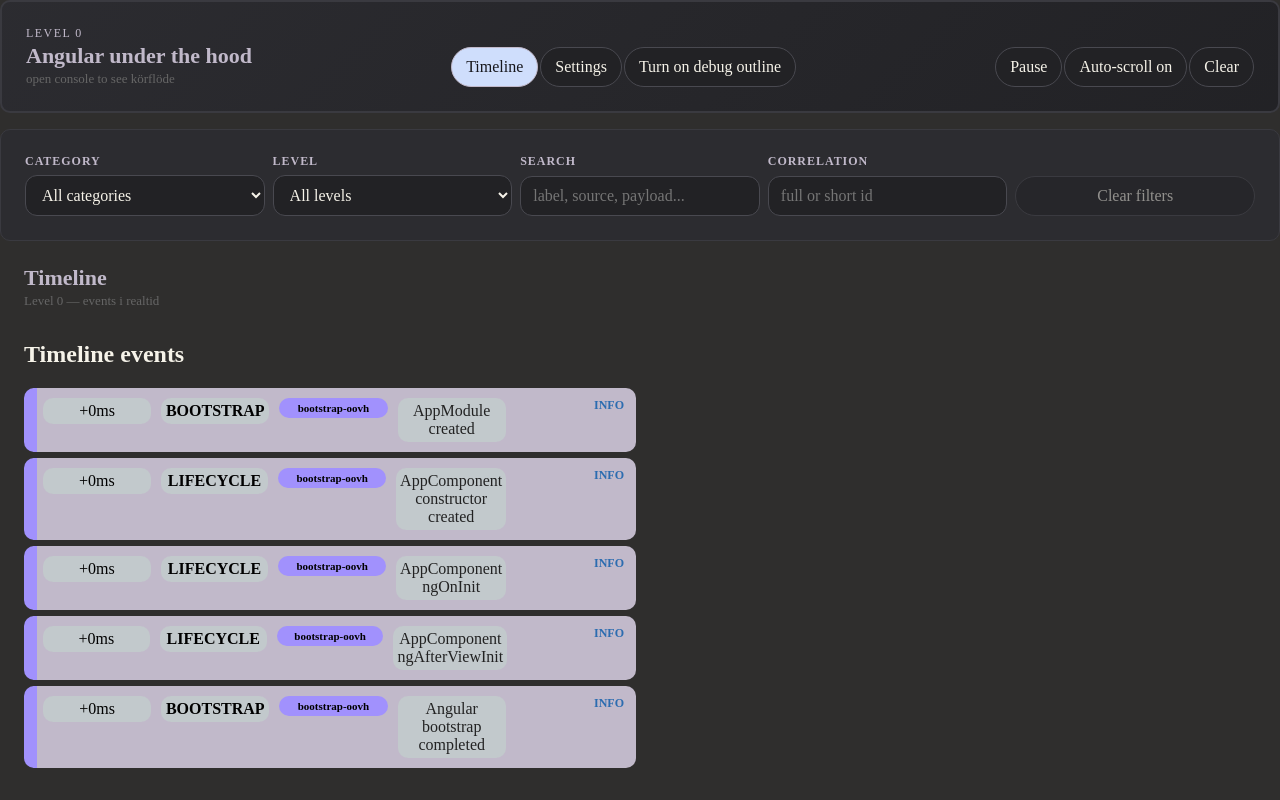
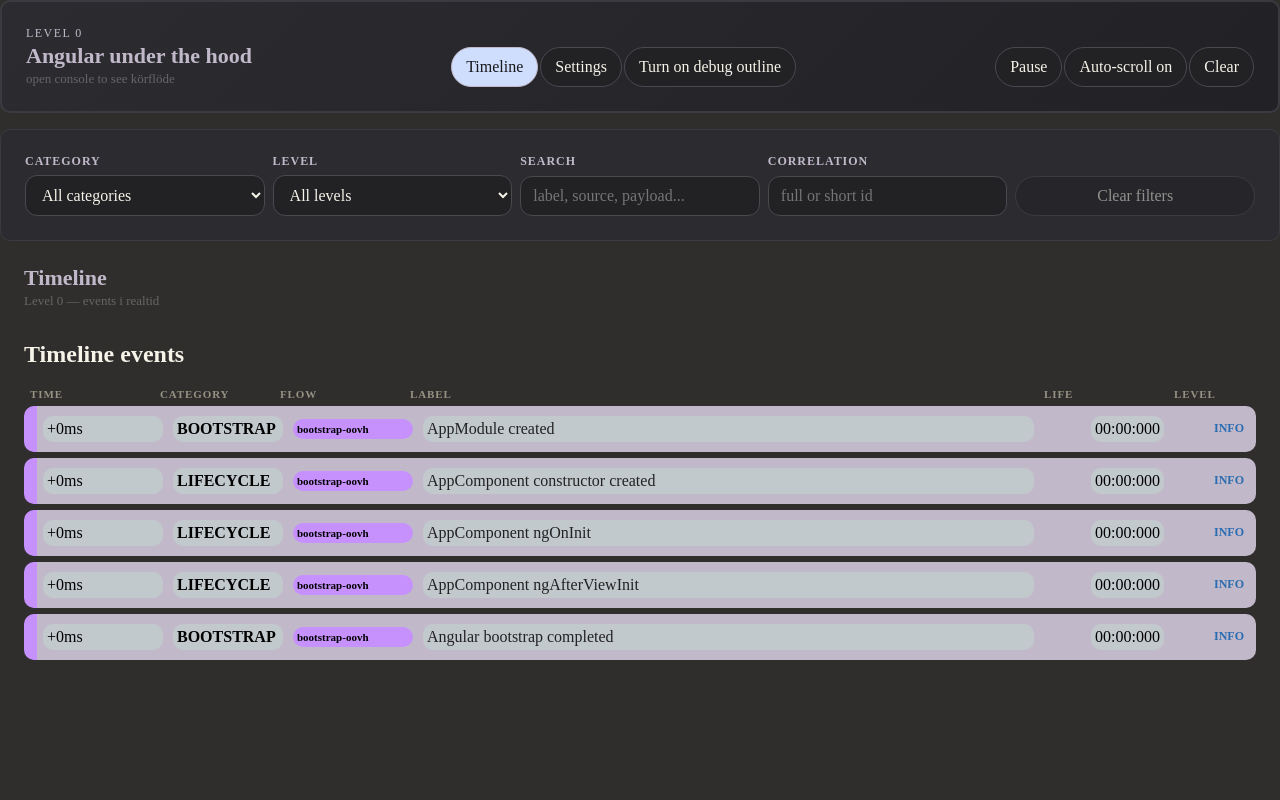
Before and after one commit to HanninenF/angular-under-the-hood, an Angular app in the folder client/: page / in a window 1280 px wide. Built offline with nearby package versions, Linux system fonts and the light colour scheme.

Commit message:
feat(timeline): improve list layout and lifecycle durations

```diff
--- a/client/src/app/features/timeline/timeline-list/timeline-list.component.html
+++ b/client/src/app/features/timeline/timeline-list/timeline-list.component.html
@@ -1,42 +1,54 @@
 <section class="list" aria-labelledby="timeline-heading">
   <h2 id="timeline-heading" class="sr-only">Timeline events</h2>
 
+  <div class="list__header" aria-hidden="true">
+    <span>Time</span>
+    <span>Category</span>
+    <span>Flow</span>
+    <span>Label</span>
+    <span>Life</span>
+    <span>Level</span>
+  </div>
   <ul class="list-wrapper">
-    @for (event of (events$ | async) ?? []; track event.id) {
+    @for (row of (timelineRows$ | async) ?? []; track row.event.id) {
       <li>
         <button
           class="row"
           type="button"
-          [class.row--selected]="selectedEvent?.id === event.id"
-          [style.border-left-color]="getFlowColor(event.correlationId)"
-          (click)="selectEvent.emit(event)"
-          [attr.aria-pressed]="selectedEvent?.id === event.id"
+          [ngClass]="row.flowToneClass"
+          [class.row--selected]="selectedEvent?.id === row.event.id"
+          (click)="selectEvent.emit(row.event)"
+          [attr.aria-pressed]="selectedEvent?.id === row.event.id"
         >
-          <span class="time">+{{ formatMs(event.timestampMs) }}</span>
+          <span class="time">+{{ row.timestampText }}</span>
 
-          <span class="cat">{{ event.category }}</span>
+          <span class="cat">{{ row.event.category }}</span>
 
-          @if (event.correlationId) {
+          @if (row.event.correlationId) {
             <span
               class="flow-badge"
-              [class.row--selected]="selectedEvent?.id === event.id"
-              [style.background]="getFlowColor(event.correlationId)"
+              [ngClass]="row.flowToneClass"
+              [class.row--selected]="selectedEvent?.id === row.event.id"
             >
-              {{ getShortCorrelationId(event.correlationId) }}
+              {{ row.shortCorrelationId }}
             </span>
           }
 
-          <span class="label">{{ event.label }}</span>
+          <span class="label">{{ row.event.label }}</span>
 
-          <span class="lvl" [class]="'lvl lvl--' + event.level">
-            {{ event.level }}
+          <span class="life" aria-label="Lifecycle duration">
+            {{ row.lifecycleDurationText }}
+          </span>
+
+          <span class="lvl" [class]="'lvl lvl--' + row.event.level">
+            {{ row.event.level }}
           </span>
         </button>
       </li>
     }
   </ul>
 
-  @if (((events$ | async) ?? []).length === 0) {
+  @if (((timelineRows$ | async) ?? []).length === 0) {
     <p class="empty">
       Inga events än. Vi lägger till dem i nästa micro-commit.
     </p>
--- a/client/src/app/features/timeline/timeline-list/timeline-list.component.scss
+++ b/client/src/app/features/timeline/timeline-list/timeline-list.component.scss
@@ -1,3 +1,14 @@
+:host {
+  display: block;
+  width: 100%;
+  min-width: 0;
+}
+
+.list {
+  width: 100%;
+  min-width: 0;
+}
+
 .list-wrapper {
   button {
     border-top: none;
@@ -5,22 +16,48 @@
     border-bottom: none;
   }
   display: flex;
+  align-items: stretch;
   gap: var(--rime-space-xs-sm);
   flex-direction: column;
+  width: 100%;
+  min-width: 0;
+}
+
+.list-wrapper li {
+  display: block;
+  width: 100%;
+}
+
+.list__header {
+  display: grid;
+  grid-template-columns: 120px 110px 120px minmax(0, 2fr) 120px 70px;
+  gap: var(--rime-space-sm-smd);
+  padding: 0 var(--rime-space-sm-md) var(--rime-space-xs-sm)
+    var(--rime-space-xs-sm);
+  color: var(--rime-color-text-muted);
+  font-size: 11px;
+  font-weight: 700;
+  letter-spacing: 0.08em;
+  text-transform: uppercase;
 }
 
 .row {
   background: #c1b9ca;
   font-size: inherit;
   display: grid;
-  grid-template-columns: repeat(5, 1fr);
+  grid-template-columns: 120px 110px 120px minmax(0, 2fr) 120px 70px;
   gap: var(--rime-space-sm-smd);
   padding: var(--rime-space-sm-smd) 0;
   padding-left: var(--rime-space-xs-sm);
   padding-right: var(--rime-space-sm-md);
   cursor: pointer;
   border-left: 13px solid transparent;
+  border-left-color: var(--flow-tone-color, transparent);
   border-radius: 10px;
+  align-items: center;
+  width: 100%;
+  min-width: 0;
+  text-align: left;
 }
 
 .row:hover {
@@ -36,6 +73,7 @@
   border-radius: var(--rime-space-sm-smd);
   background: var(--rime-color-secondary);
   font-variant-numeric: tabular-nums;
+  align-self: center;
 }
 
 .cat {
@@ -43,6 +81,7 @@
   border-radius: var(--rime-space-sm-smd);
   background: var(--rime-color-secondary);
   font-weight: 600;
+  align-self: center;
 }
 
 .flow-badge {
@@ -52,6 +91,60 @@
   font-weight: 600;
   overflow: visible;
   white-space: normal;
+  background: var(--flow-tone-color, transparent);
+  align-self: center;
+}
+
+.flow-tone-neutral {
+  --flow-tone-color: transparent;
+}
+
+.flow-tone-0 {
+  --flow-tone-color: hsl(0 96% 78%);
+}
+
+.flow-tone-1 {
+  --flow-tone-color: hsl(30 96% 78%);
+}
+
+.flow-tone-2 {
+  --flow-tone-color: hsl(60 96% 78%);
+}
+
+.flow-tone-3 {
+  --flow-tone-color: hsl(90 96% 78%);
+}
+
+.flow-tone-4 {
+  --flow-tone-color: hsl(120 96% 78%);
+}
+
+.flow-tone-5 {
+  --flow-tone-color: hsl(150 96% 78%);
+}
+
+.flow-tone-6 {
+  --flow-tone-color: hsl(180 96% 78%);
+}
+
+.flow-tone-7 {
+  --flow-tone-color: hsl(210 96% 78%);
+}
+
+.flow-tone-8 {
+  --flow-tone-color: hsl(240 96% 78%);
+}
+
+.flow-tone-9 {
+  --flow-tone-color: hsl(270 96% 78%);
+}
+
+.flow-tone-10 {
+  --flow-tone-color: hsl(300 96% 78%);
+}
+
+.flow-tone-11 {
+  --flow-tone-color: hsl(330 96% 78%);
 }
 
 .label {
@@ -60,7 +153,22 @@
   background: var(--rime-color-secondary);
   color: #222;
   overflow: visible;
+  text-overflow: clip;
   white-space: normal;
+  overflow-wrap: anywhere;
+  word-break: break-word;
+  min-width: 0;
+  align-self: start;
+}
+
+.life {
+  justify-self: end;
+  padding: var(--rime-space-xs);
+  border-radius: var(--rime-space-sm-smd);
+  background: var(--rime-color-secondary);
+  font-variant-numeric: tabular-nums;
+  white-space: nowrap;
+  align-self: center;
 }
 
 .lvl {
@@ -68,6 +176,7 @@
   font-weight: 700;
   text-transform: uppercase;
   font-size: 12px;
+  align-self: center;
 }
 
 .lvl--info {
--- a/client/src/app/features/timeline/timeline-list/timeline-list.component.ts
+++ b/client/src/app/features/timeline/timeline-list/timeline-list.component.ts
@@ -1,7 +1,15 @@
 import { Component, EventEmitter, Input, Output } from '@angular/core';
 import { RuntimeEvent } from '../../../core/events/runtime-event.model';
-import { Observable } from 'rxjs';
-import { getShortCorrelationId } from '../../../core/correlation/correlation-id';
+import { map, Observable } from 'rxjs';
+import { getShortCorrelationId as shortenCorrelationId } from '../../../core/correlation/correlation-id';
+
+interface TimelineRowViewModel {
+  event: RuntimeEvent;
+  timestampText: string;
+  lifecycleDurationText: string;
+  flowToneClass: string;
+  shortCorrelationId: string;
+}
 
 @Component({
   selector: 'app-timeline-list',
@@ -9,18 +17,63 @@
   styleUrls: ['./timeline-list.component.scss'],
 })
 export class TimelineListComponent {
-  @Input() events$?: Observable<RuntimeEvent[]>;
+  private eventsSource$?: Observable<RuntimeEvent[]>;
+
+  @Input()
+  set events$(value: Observable<RuntimeEvent[]> | undefined) {
+    this.eventsSource$ = value;
+    this.timelineRows$ = value?.pipe(
+      map((events) => this.mapTimelineRows(events)),
+    );
+  }
+
+  get events$(): Observable<RuntimeEvent[]> | undefined {
+    return this.eventsSource$;
+  }
+
   @Input() selectedEvent?: RuntimeEvent;
   @Output() selectEvent = new EventEmitter<RuntimeEvent>();
+
+  timelineRows$?: Observable<TimelineRowViewModel[]>;
 
   formatMs(ms: number): string {
     return `${Math.round(ms)}ms`;
   }
 
-  getShortCorrelationId = getShortCorrelationId;
+  formatDurationMs(ms: number): string {
+    const normalizedMilliseconds = Math.max(0, Math.round(ms));
+    const minutes = Math.floor(normalizedMilliseconds / 60000);
+    const seconds = Math.floor((normalizedMilliseconds % 60000) / 1000);
+    const milliseconds = normalizedMilliseconds % 1000;
 
-  getFlowColor(id?: string): string {
-    if (!id) return 'transparent';
+    return `${minutes.toString().padStart(2, '0')}:${seconds
+      .toString()
+      .padStart(2, '0')}:${milliseconds.toString().padStart(3, '0')}`;
+  }
+
+  private readonly getShortCorrelationId = shortenCorrelationId;
+
+  private mapTimelineRows(events: RuntimeEvent[]): TimelineRowViewModel[] {
+    const lifecycleCreatedTimestamps =
+      this.buildLifecycleCreatedTimestampMap(events);
+
+    return events.map((event) => ({
+      event,
+      timestampText: this.formatMs(event.timestampMs),
+      lifecycleDurationText: this.formatDurationMs(
+        this.getLifecycleDurationMs(event, lifecycleCreatedTimestamps),
+      ),
+      flowToneClass: this.getFlowToneClass(event.correlationId),
+      shortCorrelationId: event.correlationId
+        ? this.getShortCorrelationId(event.correlationId)
+        : '',
+    }));
+  }
+
+  private getFlowToneClass(id?: string): string {
+    if (!id) {
+      return 'flow-tone-neutral';
+    }
 
     let hash = 0;
 
@@ -28,8 +81,57 @@
       hash = id.charCodeAt(i) + ((hash << 5) - hash);
     }
 
-    const hue = hash % 360;
+    return `flow-tone-${Math.abs(hash) % 12}`;
+  }
 
-    return `hsl(${hue}, 96%, 78%)`;
+  private getLifecycleDurationMs(
+    event: RuntimeEvent,
+    createdTimestampByLifecycleKey: Map<string, number>,
+  ): number {
+    if (event.category !== 'LIFECYCLE' || !event.correlationId) {
+      return 0;
+    }
+
+    const lifecycleKey = this.getLifecycleKey(event.source, event.correlationId);
+    const createdTimestampMs = createdTimestampByLifecycleKey.get(lifecycleKey);
+
+    if (createdTimestampMs === undefined) {
+      return 0;
+    }
+
+    return Math.max(0, event.timestampMs - createdTimestampMs);
+  }
+
+  private buildLifecycleCreatedTimestampMap(
+    events: RuntimeEvent[],
+  ): Map<string, number> {
+    const createdTimestampByLifecycleKey = new Map<string, number>();
+
+    for (const event of events) {
+      if (event.category !== 'LIFECYCLE' || !event.correlationId) {
+        continue;
+      }
+
+      if (!event.label.includes('constructor created')) {
+        continue;
+      }
+
+      const lifecycleKey = this.getLifecycleKey(event.source, event.correlationId);
+      const existingTimestampMs =
+        createdTimestampByLifecycleKey.get(lifecycleKey);
+
+      if (
+        existingTimestampMs === undefined ||
+        event.timestampMs < existingTimestampMs
+      ) {
+        createdTimestampByLifecycleKey.set(lifecycleKey, event.timestampMs);
+      }
+    }
+
+    return createdTimestampByLifecycleKey;
+  }
+
+  private getLifecycleKey(source: string, correlationId: string): string {
+    return `${source}::${correlationId}`;
   }
 }
--- a/client/src/app/features/timeline/timeline.component.scss
+++ b/client/src/app/features/timeline/timeline.component.scss
@@ -30,14 +30,22 @@
 
 .content {
   display: grid;
-  grid-template-columns: repeat(2, 1fr);
+  grid-template-columns: minmax(0, 2.4fr) minmax(320px, 0.8fr);
   gap: var(--rime-space-sm);
   align-items: start;
+}
+
+.content > app-timeline-list,
+.content > app-timeline-details {
+  display: block;
+  width: 100%;
+  min-width: 0;
 }
 
 .list-viewport {
   max-height: 72vh;
   overflow-y: auto;
+  min-width: 0;
 }
 
 .details {
@@ -46,3 +54,9 @@
   background: #fff;
   overflow: hidden;
 }
+
+@media (max-width: 1500px) {
+  .content {
+    grid-template-columns: minmax(0, 1fr);
+  }
+}
```
